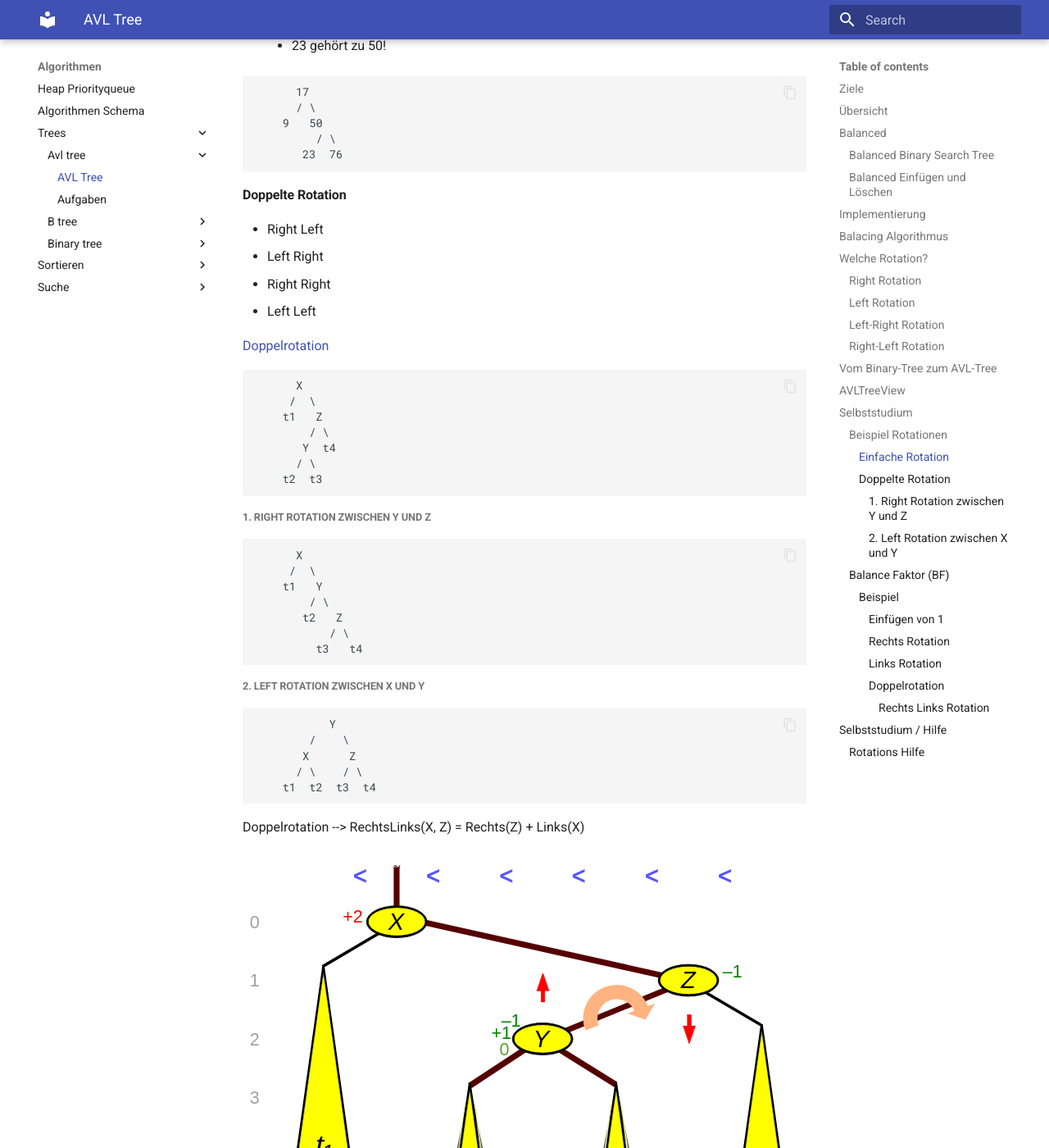
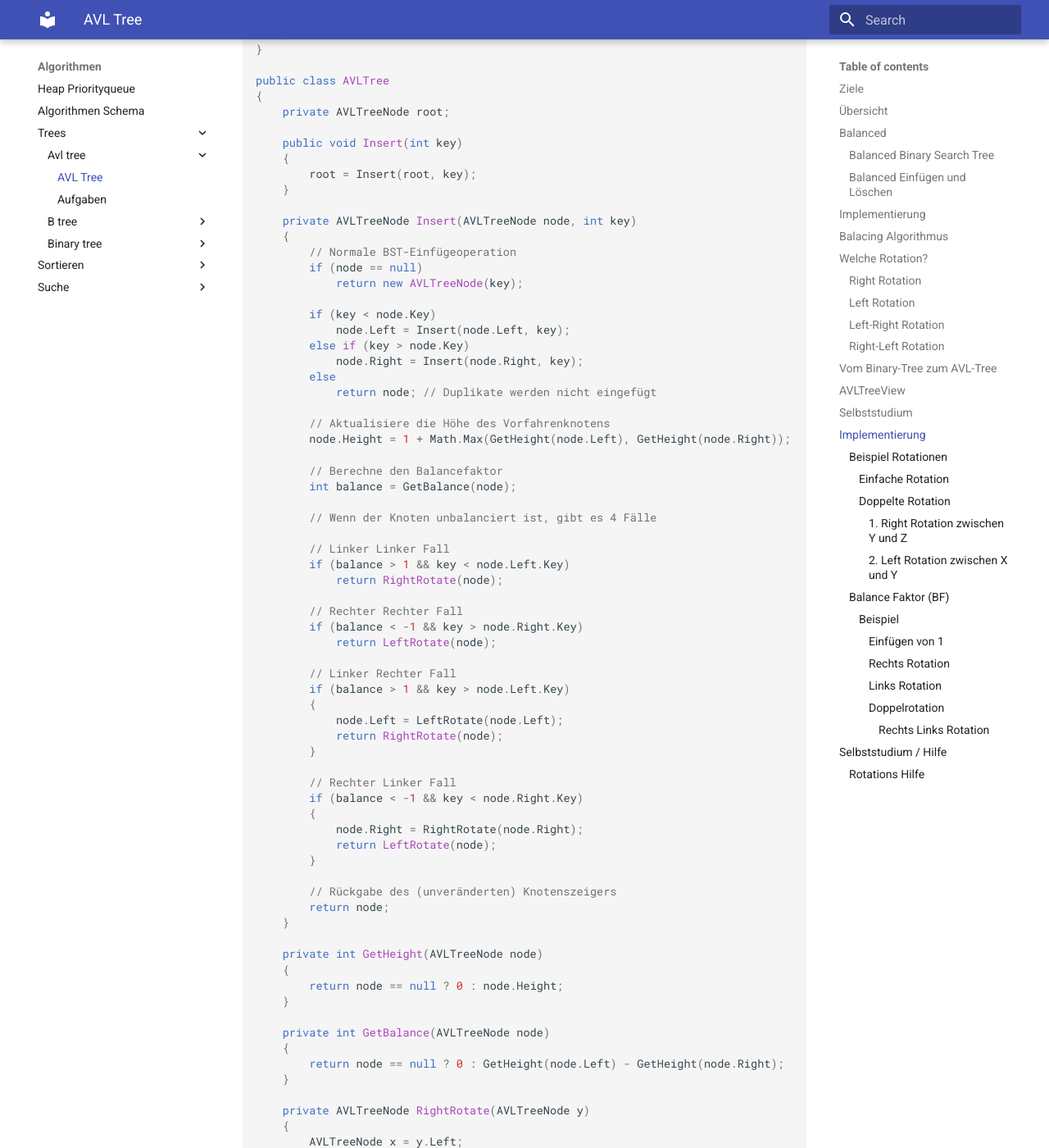
Before and after one commit to tsolenthaler/zbwAlgDs, an MkDocs documentation site: the page built from docs/algorithmen/Trees/avl-tree/avl-tree.md, in a window 1280 px wide and 1400 px high, scrolled down 8596 px. Shown: the whole window at 82% size. Built offline with MkDocs 1.6.1 and Material for MkDocs 9.7.7, drawn with Linux system fonts in a browser that asks for light colours; some of the changed text lies outside the part shown.

Commit message:
add implementierung avl-tree

````diff
--- a/docs/algorithmen/Trees/avl-tree/avl-tree.md
+++ b/docs/algorithmen/Trees/avl-tree/avl-tree.md
@@ -311,6 +311,162 @@ https://en.wikipedia.org/wiki/Microsoft_Automatic_Graph_Layout
     * https://en.wikipedia.org/wiki/Binary_tree
 
 
+## Implementierung
+
+```C#
+using System;
+
+public class AVLTreeNode
+{
+    public int Key;
+    public int Height;
+    public AVLTreeNode Left;
+    public AVLTreeNode Right;
+
+    public AVLTreeNode(int key)
+    {
+        Key = key;
+        Height = 1; // Höhe des neuen Knotens ist 1
+    }
+}
+
+public class AVLTree
+{
+    private AVLTreeNode root;
+
+    public void Insert(int key)
+    {
+        root = Insert(root, key);
+    }
+
+    private AVLTreeNode Insert(AVLTreeNode node, int key)
+    {
+        // Normale BST-Einfügeoperation
+        if (node == null)
+            return new AVLTreeNode(key);
+
+        if (key < node.Key)
+            node.Left = Insert(node.Left, key);
+        else if (key > node.Key)
+            node.Right = Insert(node.Right, key);
+        else
+            return node; // Duplikate werden nicht eingefügt
+
+        // Aktualisiere die Höhe des Vorfahrenknotens
+        node.Height = 1 + Math.Max(GetHeight(node.Left), GetHeight(node.Right));
+
+        // Berechne den Balancefaktor
+        int balance = GetBalance(node);
+
+        // Wenn der Knoten unbalanciert ist, gibt es 4 Fälle
+
+        // Linker Linker Fall
+        if (balance > 1 && key < node.Left.Key)
+            return RightRotate(node);
+
+        // Rechter Rechter Fall
+        if (balance < -1 && key > node.Right.Key)
+            return LeftRotate(node);
+
+        // Linker Rechter Fall
+        if (balance > 1 && key > node.Left.Key)
+        {
+            node.Left = LeftRotate(node.Left);
+            return RightRotate(node);
+        }
+
+        // Rechter Linker Fall
+        if (balance < -1 && key < node.Right.Key)
+        {
+            node.Right = RightRotate(node.Right);
+            return LeftRotate(node);
+        }
+
+        // Rückgabe des (unveränderten) Knotenszeigers
+        return node;
+    }
+
+    private int GetHeight(AVLTreeNode node)
+    {
+        return node == null ? 0 : node.Height;
+    }
+
+    private int GetBalance(AVLTreeNode node)
+    {
+        return node == null ? 0 : GetHeight(node.Left) - GetHeight(node.Right);
+    }
+
+    private AVLTreeNode RightRotate(AVLTreeNode y)
+    {
+        AVLTreeNode x = y.Left;
+        AVLTreeNode T2 = x.Right;
+
+        // Durchführung der Rotation
+        x.Right = y;
+        y.Left = T2;
+
+        // Aktualisiere die Höhen
+        y.Height = Math.Max(GetHeight(y.Left), GetHeight(y.Right)) + 1;
+        x.Height = Math.Max(GetHeight(x.Left), GetHeight(x.Right)) + 1;
+
+        // Rückgabe des neuen Wurzelknotens
+        return x;
+    }
+
+    private AVLTreeNode LeftRotate(AVLTreeNode x)
+    {
+        AVLTreeNode y = x.Right;
+        AVLTreeNode T2 = y.Left;
+
+        // Durchführung der Rotation
+        y.Left = x;
+        x.Right = T2;
+
+        // Aktualisiere die Höhen
+        x.Height = Math.Max(GetHeight(x.Left), GetHeight(x.Right)) + 1;
+        y.Height = Math.Max(GetHeight(y.Left), GetHeight(y.Right)) + 1;
+
+        // Rückgabe des neuen Wurzelknotens
+        return y;
+    }
+
+    public void PreOrder()
+    {
+        PreOrder(root);
+    }
+
+    private void PreOrder(AVLTreeNode node)
+    {
+        if (node != null)
+        {
+            Console.Write(node.Key + " ");
+            PreOrder(node.Left);
+            PreOrder(node.Right);
+        }
+    }
+}
+
+class Program
+{
+    static void Main(string[] args)
+    {
+        AVLTree tree = new AVLTree();
+
+        // Beispielwerte einfügen
+        tree.Insert(10);
+        tree.Insert(20);
+        tree.Insert(30);
+        tree.Insert(40);
+        tree.Insert(50);
+        tree.Insert(25);
+
+        // Vorbestellung Traversierung
+        Console.WriteLine("Vorbestellung Traversierung des AVL-Baums:");
+        tree.PreOrder();
+    }
+}
+```
+
 ### Beispiel Rotationen
 
 #### Einfache Rotation
````
